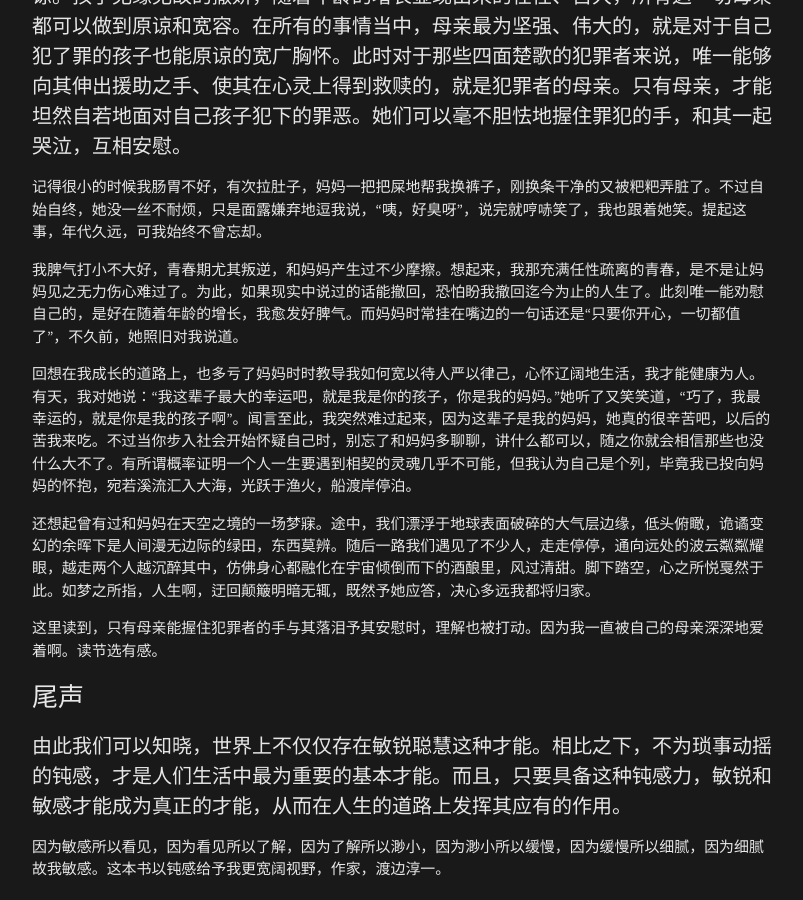
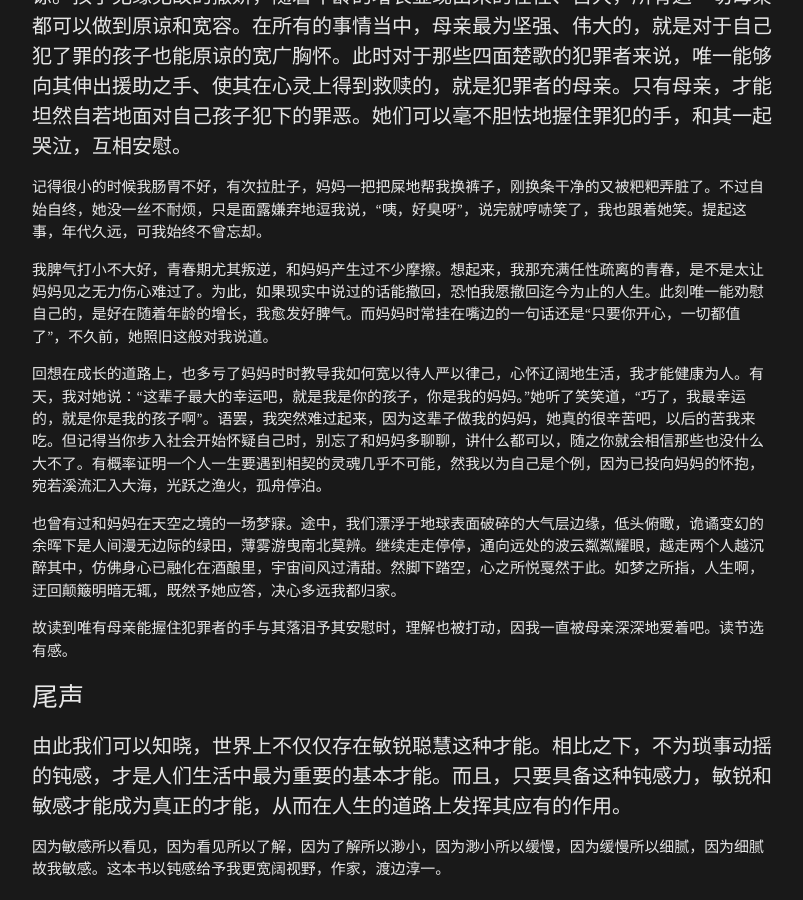
Before and after one commit to omsiel/omsiel.github.io, a Jekyll site: the page built from _posts/2019-05-21-钝感力.md, in a window 1280 px wide and 900 px high, scrolled down 4716 px. Shown: the whole window, without its empty margins (238-1041 px from the left). Built offline with Jekyll 4.4.1, drawn with Linux system fonts in a browser that asks for light colours; nearby versions of some CDN libraries.

Commit message:
修改文章

```diff
--- a/_posts/2019-05-21-钝感力.md
+++ b/_posts/2019-05-21-钝感力.md
@@ -126,13 +126,13 @@ categories: note
 
 ##### 记得很小的时候我肠胃不好，有次拉肚子，妈妈一把把屎地帮我换裤子，刚换条干净的又被粑粑弄脏了。不过自始自终，她没一丝不耐烦，只是面露嫌弃地逗我说，“咦，好臭呀”，说完就哼哧笑了，我也跟着她笑。提起这事，年代久远，可我始终不曾忘却。
 
-##### 我脾气打小不大好，青春期尤其叛逆，和妈妈产生过不少摩擦。想起来，我那充满任性疏离的青春，是不是让妈妈见之无力伤心难过了。为此，如果现实中说过的话能撤回，恐怕盼我撤回迄今为止的人生了。此刻唯一能劝慰自己的，是好在随着年龄的增长，我愈发好脾气。而妈妈时常挂在嘴边的一句话还是“只要你开心，一切都值了”，不久前，她照旧对我说道。
+##### 我脾气打小不大好，青春期尤其叛逆，和妈妈产生过不少摩擦。想起来，我那充满任性疏离的青春，是不是太让妈妈见之无力伤心难过了。为此，如果现实中说过的话能撤回，恐怕我愿撤回迄今为止的人生。此刻唯一能劝慰自己的，是好在随着年龄的增长，我愈发好脾气。而妈妈时常挂在嘴边的一句话还是“只要你开心，一切都值了”，不久前，她照旧这般对我说道。
 
-##### 回想在我成长的道路上，也多亏了妈妈时时教导我如何宽以待人严以律己，心怀辽阔地生活，我才能健康为人。有天，我对她说：“我这辈子最大的幸运吧，就是我是你的孩子，你是我的妈妈。”她听了又笑笑道，“巧了，我最幸运的，就是你是我的孩子啊”。闻言至此，我突然难过起来，因为这辈子是我的妈妈，她真的很辛苦吧，以后的苦我来吃。不过当你步入社会开始怀疑自己时，别忘了和妈妈多聊聊，讲什么都可以，随之你就会相信那些也没什么大不了。有所谓概率证明一个人一生要遇到相契的灵魂几乎不可能，但我认为自己是个列，毕竟我已投向妈妈的怀抱，宛若溪流汇入大海，光跃于渔火，船渡岸停泊。
+##### 回想在成长的道路上，也多亏了妈妈时时教导我如何宽以待人严以律己，心怀辽阔地生活，我才能健康为人。有天，我对她说：“这辈子最大的幸运吧，就是我是你的孩子，你是我的妈妈。”她听了笑笑道，“巧了，我最幸运的，就是你是我的孩子啊”。语罢，我突然难过起来，因为这辈子做我的妈妈，她真的很辛苦吧，以后的苦我来吃。但记得当你步入社会开始怀疑自己时，别忘了和妈妈多聊聊，讲什么都可以，随之你就会相信那些也没什么大不了。有概率证明一个人一生要遇到相契的灵魂几乎不可能，然我以为自己是个例，因为已投向妈妈的怀抱，宛若溪流汇入大海，光跃之渔火，孤舟停泊。
 
-##### 还想起曾有过和妈妈在天空之境的一场梦寐。途中，我们漂浮于地球表面破碎的大气层边缘，低头俯瞰，诡谲变幻的余晖下是人间漫无边际的绿田，东西莫辨。随后一路我们遇见了不少人，走走停停，通向远处的波云粼粼耀眼，越走两个人越沉醉其中，仿佛身心都融化在宇宙倾倒而下的酒酿里，风过清甜。脚下踏空，心之所悦戛然于此。如梦之所指，人生啊，迂回颠簸明暗无辄，既然予她应答，决心多远我都将归家。
+##### 也曾有过和妈妈在天空之境的一场梦寐。途中，我们漂浮于地球表面破碎的大气层边缘，低头俯瞰，诡谲变幻的余晖下是人间漫无边际的绿田，薄雾游曳南北莫辨。继续走走停停，通向远处的波云粼粼耀眼，越走两个人越沉醉其中，仿佛身心已融化在酒酿里，宇宙间风过清甜。然脚下踏空，心之所悦戛然于此。如梦之所指，人生啊，迂回颠簸明暗无辄，既然予她应答，决心多远我都归家。
 
-##### 这里读到，只有母亲能握住犯罪者的手与其落泪予其安慰时，理解也被打动。因为我一直被自己的母亲深深地爱着啊。读节选有感。
+##### 故读到唯有母亲能握住犯罪者的手与其落泪予其安慰时，理解也被打动，因我一直被母亲深深地爱着吧。读节选有感。
 
 ### 尾声
 
```
